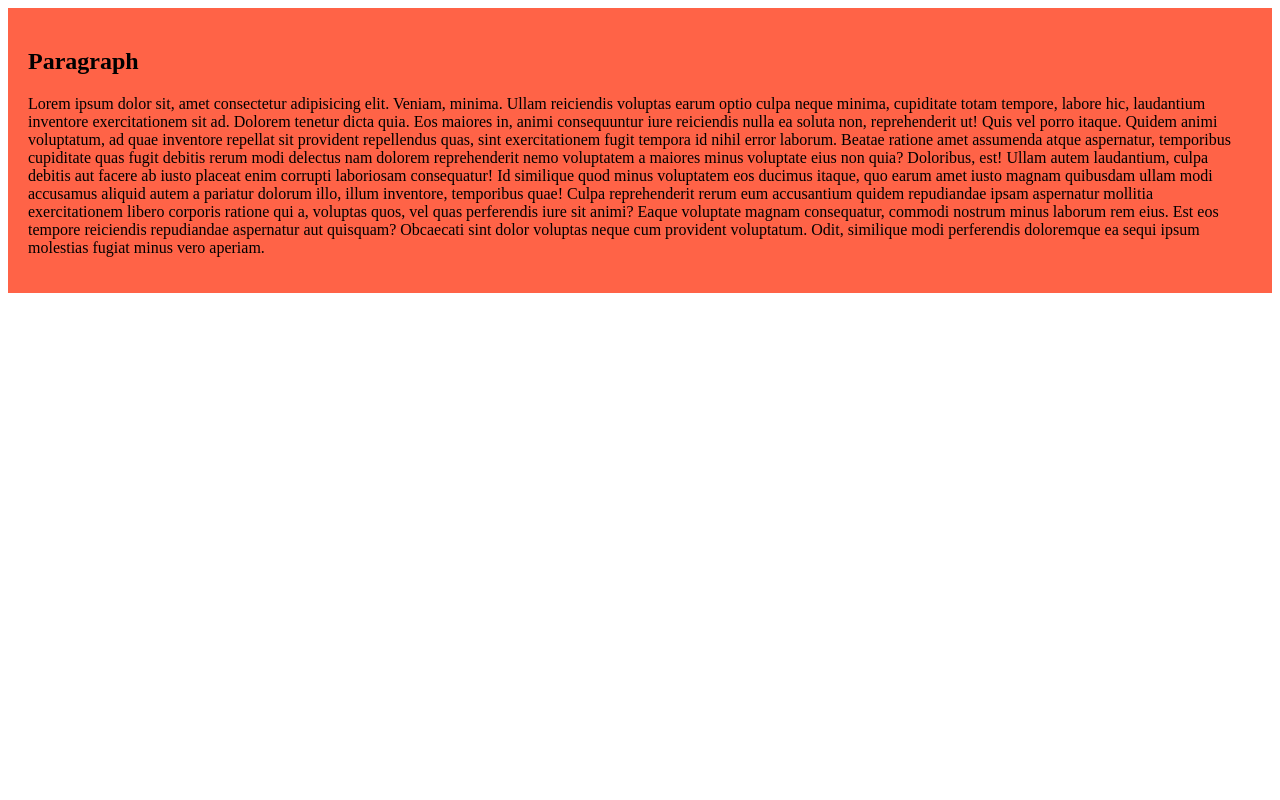
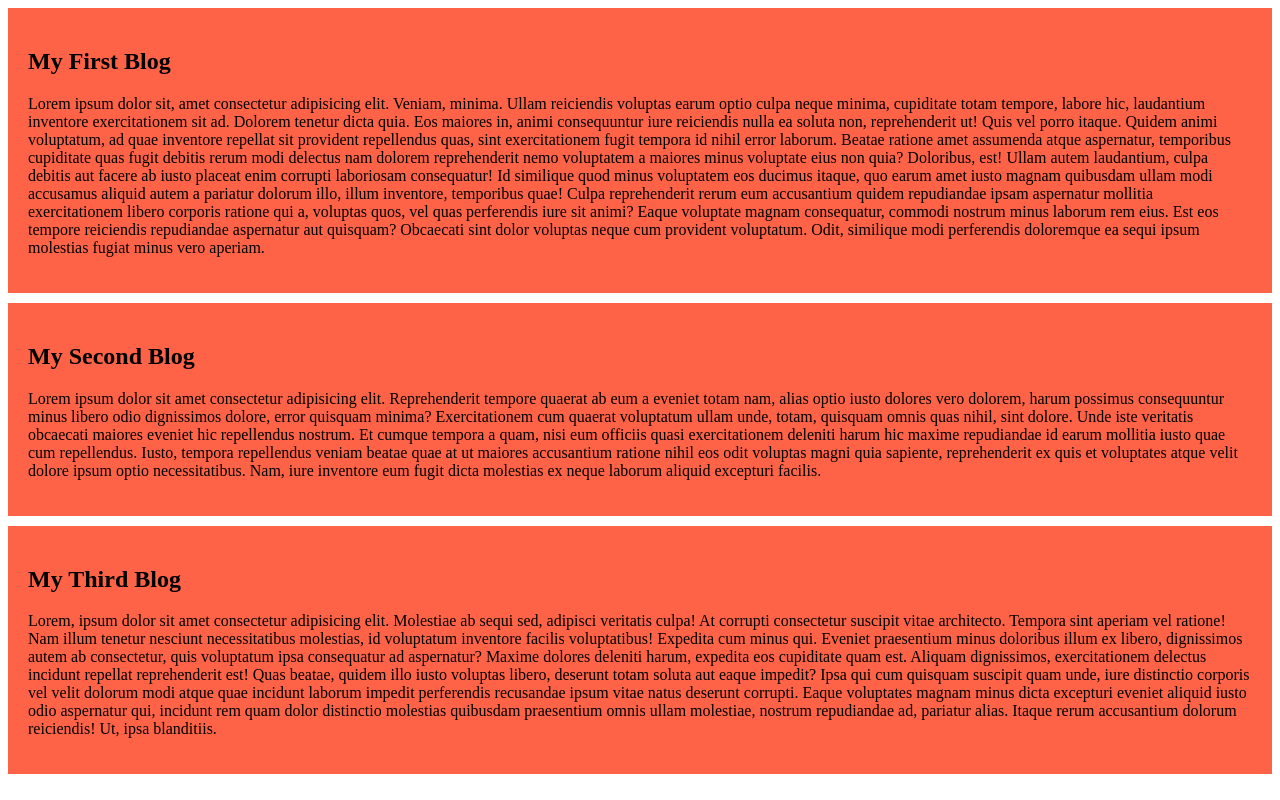
Before and after one commit to rimon-islam53/my-simple-website, a plain HTML site: page index.html in a window 1280 px wide. Drawn offline with Linux system fonts and the light colour scheme.

Commit message:
added the second and third blog and change the First blog

```diff
--- a/index.html
+++ b/index.html
@@ -10,7 +10,7 @@
 
 <body>
     <div>
-        <h2>Paragraph</h2>
+        <h2>My First Blog</h2>
         <p>Lorem ipsum dolor sit, amet consectetur adipisicing elit. Veniam, minima. Ullam reiciendis voluptas earum
             optio culpa neque minima, cupiditate totam tempore, labore hic, laudantium inventore exercitationem sit ad.
             Dolorem tenetur dicta quia. Eos maiores in, animi consequuntur iure reiciendis nulla ea soluta non,
@@ -27,6 +27,14 @@
             voluptatum. Odit, similique modi perferendis doloremque ea sequi ipsum molestias fugiat minus vero aperiam.
         </p>
     </div>
+    <div>
+        <h2>My Second Blog</h2>
+        <p>Lorem ipsum dolor sit amet consectetur adipisicing elit. Reprehenderit tempore quaerat ab eum a eveniet totam nam, alias optio iusto dolores vero dolorem, harum possimus consequuntur minus libero odio dignissimos dolore, error quisquam minima? Exercitationem cum quaerat voluptatum ullam unde, totam, quisquam omnis quas nihil, sint dolore. Unde iste veritatis obcaecati maiores eveniet hic repellendus nostrum. Et cumque tempora a quam, nisi eum officiis quasi exercitationem deleniti harum hic maxime repudiandae id earum mollitia iusto quae cum repellendus. Iusto, tempora repellendus veniam beatae quae at ut maiores accusantium ratione nihil eos odit voluptas magni quia sapiente, reprehenderit ex quis et voluptates atque velit dolore ipsum optio necessitatibus. Nam, iure inventore eum fugit dicta molestias ex neque laborum aliquid excepturi facilis.</p>
+    </div>
+    <div>
+        <h2>My Third Blog</h2>
+        <p>Lorem, ipsum dolor sit amet consectetur adipisicing elit. Molestiae ab sequi sed, adipisci veritatis culpa! At corrupti consectetur suscipit vitae architecto. Tempora sint aperiam vel ratione! Nam illum tenetur nesciunt necessitatibus molestias, id voluptatum inventore facilis voluptatibus! Expedita cum minus qui. Eveniet praesentium minus doloribus illum ex libero, dignissimos autem ab consectetur, quis voluptatum ipsa consequatur ad aspernatur? Maxime dolores deleniti harum, expedita eos cupiditate quam est. Aliquam dignissimos, exercitationem delectus incidunt repellat reprehenderit est! Quas beatae, quidem illo iusto voluptas libero, deserunt totam soluta aut eaque impedit? Ipsa qui cum quisquam suscipit quam unde, iure distinctio corporis vel velit dolorum modi atque quae incidunt laborum impedit perferendis recusandae ipsum vitae natus deserunt corrupti. Eaque voluptates magnam minus dicta excepturi eveniet aliquid iusto odio aspernatur qui, incidunt rem quam dolor distinctio molestias quibusdam praesentium omnis ullam molestiae, nostrum repudiandae ad, pariatur alias. Itaque rerum accusantium dolorum reiciendis! Ut, ipsa blanditiis.</p>
+    </div>
 </body>
 
 </html>
--- a/styles/blog.css
+++ b/styles/blog.css
@@ -2,4 +2,5 @@ div{
     background-color: tomato;
     color: black;
     padding: 20px;
+    margin-bottom: 10px;
 }
```
